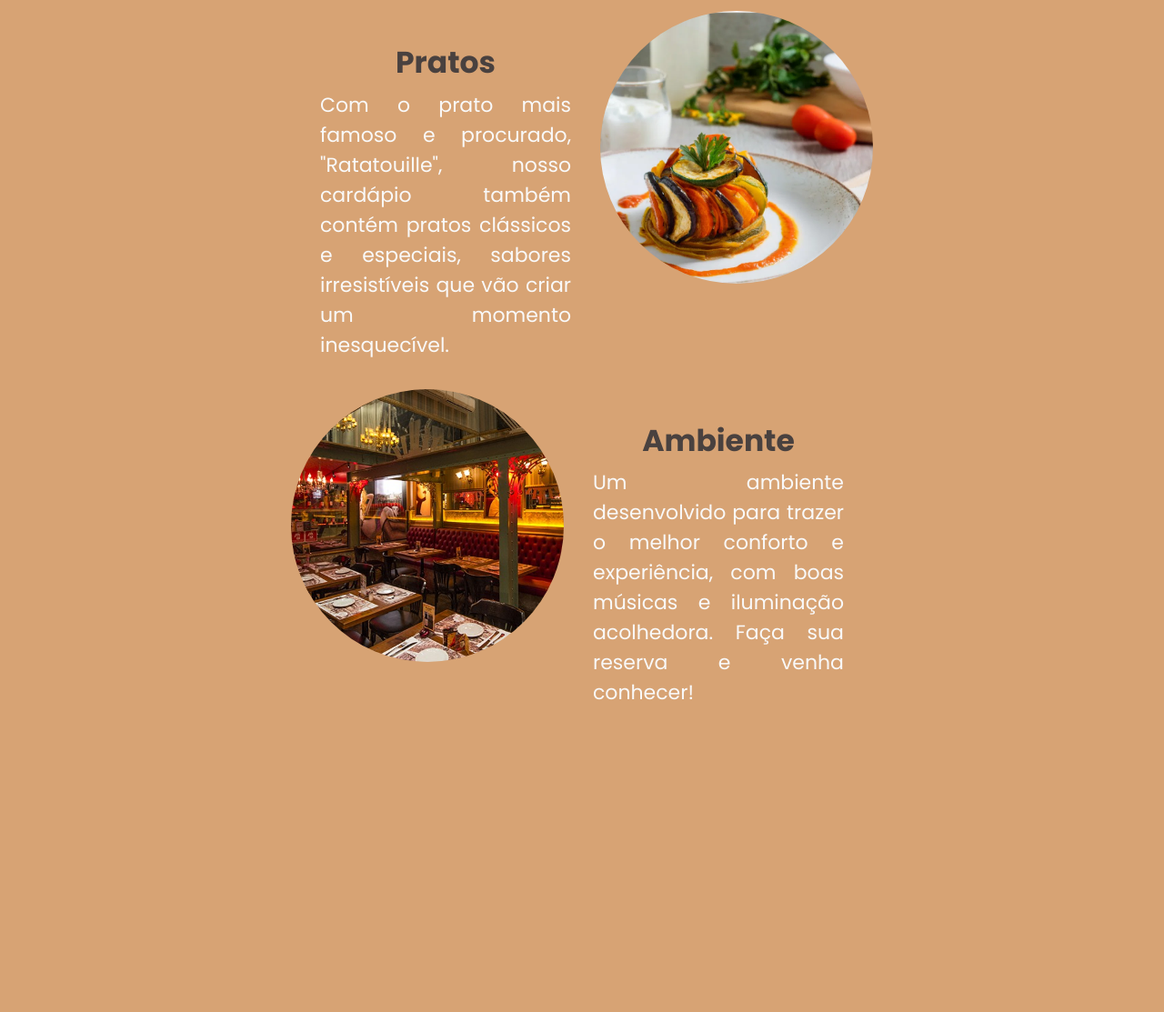
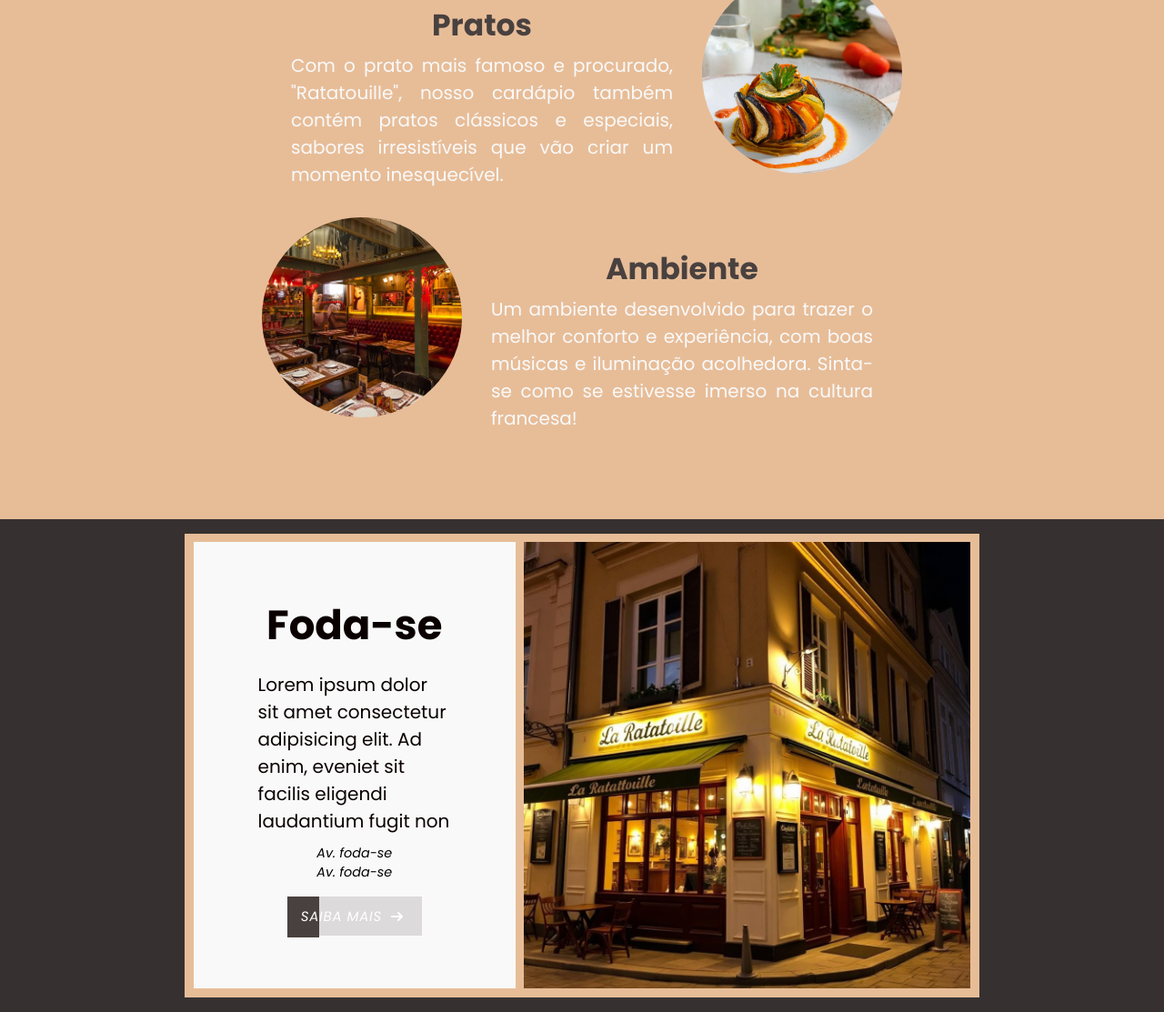
Before and after one commit to giuseppinhu/website_ratatouille, a website: page index.html in a window 1280 px wide. Shown: the part 1161-2274 px from the top of the page at 91% size. Before the commit the page ends 2067 px from the top, so only its background shows below. Drawn offline with nearby package versions, Linux system fonts and the light colour scheme; files that its build step writes are made by us from their sources; files whose address does not match are found by name.

Commit message:
new section and animation

```diff
--- a/index.html
+++ b/index.html
@@ -46,25 +46,44 @@
             <li class="menu__list__item">
                 <img src="./dist/images/menu/wine.png" alt="Vinho" class="menu__list__item__image">
                 <div class="menu__list__item__content">
-                    <h3 class="title--small">Vinhos</h3>
-                    <p class="text">Uma ampla cartela de vinhos para você harmonizar com nossos deliciosos pratos e sentir cada combinação de forma única. Um especialista poderá te ajudar a escolher a melhor opção.</p>
+                    <h2 class="title--small">Vinhos</h2>
+                    <p class="text--small">Uma ampla cartela de vinhos para você harmonizar com nossos deliciosos pratos e sentir cada combinação de forma única. Um especialista poderá te ajudar a escolher a melhor opção.</p>
                 </div>
             </li>
             <li class="menu__list__item">
                 <div class="menu__list__item__content">
-                    <h3 class="title--small">Pratos</h3>
-                    <p class="text">Com o prato mais famoso e procurado, "Ratatouille", nosso cardápio também contém pratos clássicos e especiais, sabores irresistíveis que vão criar um momento inesquecível.</p>
+                    <h2 class="title--small">Pratos</h2>
+                    <p class="text--small">Com o prato mais famoso e procurado, "Ratatouille", nosso cardápio também contém pratos clássicos e especiais, sabores irresistíveis que vão criar um momento inesquecível.</p>
                 </div>
                 <img src="./dist/images/menu/food.png" alt="Comida" class="menu__list__item__image">
             </li>
             <li class="menu__list__item">
                 <img src="./dist/images/menu/place.png" alt="Restaurante" class="menu__list__item__image">
                 <div class="menu__list__item__content">
-                    <h3 class="title--small">Ambiente</h3>
-                    <p class="text">Um ambiente desenvolvido para trazer o melhor conforto  e experiência, com boas músicas e iluminação acolhedora. Faça sua reserva e venha conhecer!</p>
+                    <h2 class="title--small">Ambiente</h2>
+                    <p class="text--small">Um ambiente desenvolvido para trazer o melhor conforto  e experiência, com boas músicas e iluminação acolhedora. Sinta-se como se estivesse imerso na cultura francesa!</p>
                 </div>
             </li>
         </ul>
     </section>
+    <section class="about">
+        <div class="about__container">
+            <div class="about__container__content">
+                <h3 class="title text--black">Foda-se</h3>                <p class="text--small text--black">Lorem ipsum dolor sit amet consectetur adipisicing elit. Ad enim, eveniet sit facilis eligendi laudantium fugit non </p>
+                <span>Av. foda-se</span>
+                <span>Av. foda-se</span>
+                <button class="btn">
+                    <span>SAIBA MAIS</span>
+                    <svg width="15px" height="10px" viewBox="0 0 13 10">
+                      <path d="M1,5 L11,5"></path>
+                      <polyline points="8 1 12 5 8 9"></polyline>
+                    </svg>
+                </button>
+            </div>
+            <img src="./src/images/about/restaurant.jpg" alt="Restaurante" class="about__image">
+        </div>
+    </section>
+    <script src="./src/scripts/main.js"></script>
 </body>
+
 </html>
--- /dev/null
+++ b/src/scripts/main.js
@@ -0,0 +1,17 @@
+document.addEventListener("DOMContentLoaded", function(){
+    const itensMenu = document.querySelectorAll('.menu__list__item');
+
+    function checkScroll(){
+        itensMenu.forEach((item) => {
+            const valueTop = item.getBoundingClientRect();
+
+            if (valueTop.top < window.innerHeight * 0.9) {
+                item.classList.add("show");
+            }
+        });
+
+    };
+
+    window.addEventListener("scroll", checkScroll);
+    checkScroll();
+});
--- /dev/null
+++ b/src/styles/_about.scss
@@ -0,0 +1,54 @@
+@use 'variables';
+@import 'mixins';
+
+.about {
+    padding: 2vh;
+    background-color: #363130;
+
+    &__image {
+        width: 100%;
+        height: 491px;
+    }
+
+    &__container {
+        display: flex;
+        justify-content: space-between;
+        align-items: center;
+        margin: 0 auto;
+        padding: 0.6rem;
+        max-width: 70%;
+        max-height: 85%;
+        background-color: variables.$background-color;
+
+        &__content {
+            display: flex;
+            flex-direction: column;
+            justify-content: center;
+            align-items: center;
+
+            width: 100%;
+            height: 491px;
+            margin-right: 0.6rem;
+
+            background-color: variables.$color-grey;
+
+            h3 {
+                margin-bottom: 1rem;
+            }
+
+            p {
+                width: 60%;
+                margin-bottom: 0.6rem;
+            }
+
+            span {
+                font-size: 0.9rem;
+                font-style: italic;
+            }
+
+            .btn {
+                margin-top: 1rem;
+            }
+        }
+    }
+}
--- a/src/styles/_header.scss
+++ b/src/styles/_header.scss
@@ -11,7 +11,7 @@
     }
 
     &__brand {
-        max-width: 80px;
+        max-width: 140px;
         margin-top: 4px;
     }
 
--- a/src/styles/_hero.scss
+++ b/src/styles/_hero.scss
@@ -14,20 +14,20 @@
     font-family: variables.$headerFont;
 
     // OVERLAY
-    ::before {
+    &::before {
         content: '';
         position: absolute;
         top: 0;
         left: 0;
         width: 100%;
         height: 100%;
-        background-color: rgba($color: #000000, $alpha: 0.045);
+        background-color: rgba($color: #000000, $alpha: 0.6);
         z-index: -1;
     }
 
     &__content {
-        @include flex-center-column;
-        min-height: 70vh;
+        @include flex-center-center-column;
+        min-height: 75vh;
         z-index: 1;
     }
 }
--- a/src/styles/_menu.scss
+++ b/src/styles/_menu.scss
@@ -2,34 +2,39 @@
 @import 'mixins';
 
 .menu {
-   @include flex-center;
-    min-height: 20vh;
-
-    font-family: variables.$bodyFont;
-    font-weight: 400;
+   @include flex-column-center;
+    min-height: 10vh;
 
     &__list {
-        @include flex-center-column;
-        padding: 6em 2em;
+        @include flex-center-center-column;
+        padding: 4em 0;
         max-width: 55%;
 
         &__item {
             display: flex;
             width: 100%;
+            opacity: 0;
+            transform: translateY(-50px);
+            transition: opacity 0.6s ease-in-out, transform 0.6s ease-in-out;
+
+            &.show {
+                opacity: 1;
+                transform: translateY(0);
+            }
 
             &__image {
-                width: 300px;
-                height: 300px;
+                width: 220px;
+                height: 220px;
                 border-radius: 50%;
                 object-fit: cover;
             }
 
             &__content {
-                @include flex-center-column;
+                @include flex-center-center-column;
                 text-align: justify;
                 padding: 2em;
 
-                h3 {
+                h2 {
                     color: variables.$color-third;
                 }
 
--- a/src/styles/_mixins.scss
+++ b/src/styles/_mixins.scss
@@ -1,8 +1,9 @@
-@mixin flex-center-column {
+// DISPLAYS
+@mixin flex-center-center-column {
         display: flex;
+        justify-content: center;
+        align-items: center;
         flex-direction: column;
-        align-items: center;
-        justify-content: center;
 }
 
 @mixin flex-content {
@@ -15,8 +16,20 @@
         flex-direction: column;
 }
 
-@mixin flex-center {
+@mixin flex-column-center {
         display: flex;
         flex-direction: column;
         align-items: center;
 }
+
+@mixin flex-center {
+        display: flex;
+        align-items: center;
+}
+
+@mixin flex-justify-center {
+        display: flex;
+        justify-content: center;
+}
+
+// TEXTS AND TITLE
--- a/src/styles/_variables.scss
+++ b/src/styles/_variables.scss
@@ -2,7 +2,7 @@
 $color-blank: #ffff;
 $color-grey: #f9f9f9;
 $color-black: #0a0000;
-$background-color: #d7a374;
+$background-color: #e7bd98;
 $header-color: #160e08;
 $color-second: #d1865f;
 $color-third: #49413f;
--- a/src/styles/main.scss
+++ b/src/styles/main.scss
@@ -1,6 +1,7 @@
 @use 'header';
 @use 'hero';
 @use 'menu';
+@use 'about';
 @use 'variables';
 
 * {
@@ -8,6 +9,11 @@
     margin: 0;
     box-sizing: border-box;
     list-style: none;
+}
+
+section {
+    font-family: variables.$bodyFont;
+    font-weight: 400;
 }
 
 @mixin text($font--size: 22px) {
@@ -46,6 +52,77 @@
     @include text();
 }
 
-.text-small {
+.text--small {
     @include text(20px);
 }
+
+.text--black {
+    color: variables.$color-black;
+}
+
+.falling-image {
+    width: 300px;
+    opacity: 0; /* Inicia invisível */
+    transform: translateY(-100px); /* Começa fora da tela */
+    transition: opacity 0.6s ease-out, transform 0.6s ease-out;
+}
+
+.falling-image.visible {
+    opacity: 1; /* Torna visível */
+    transform: translateY(0); /* Faz a imagem cair */
+}
+
+.btn {
+    position: relative;
+    padding: 10px 15px;
+    background: #49413f2a;
+    border: none;
+    transition: all 0.2s ease;
+    cursor: pointer;
+
+    &::before {
+      content: "";
+      position: absolute;
+      top: 0;
+      left: 0;
+      display: block;
+      background: variables.$color-third;
+      width: 35px;
+      height: 45px;
+      transition: all 0.3s ease;
+    }
+
+    &:hover:before {
+        width: 100%;
+        background: variables.$color-third;
+      }
+
+    &:hover svg {
+        transform: translateX(0);
+    }
+
+    &:active {
+        transform: scale(0.95);
+    }
+
+    span {
+        position: relative;
+        font-family: variables.$bodyFont;
+        font-size: 15px;
+        letter-spacing: 0.05em;
+        color: variables.$color-blank;
+    }
+
+    svg {
+        position: relative;
+        top: 0;
+        margin-left: 10px;
+        fill: none;
+        stroke-linecap: round;
+        stroke-linejoin: round;
+        stroke: variables.$color-blank;
+        stroke-width: 2;
+        transform: translateX(-5px);
+        transition: all 0.3s ease;
+    }
+}
```
Also changed, not shown: src/images/about/restaurant.jpg (added), src/images/ratatouille.png.
